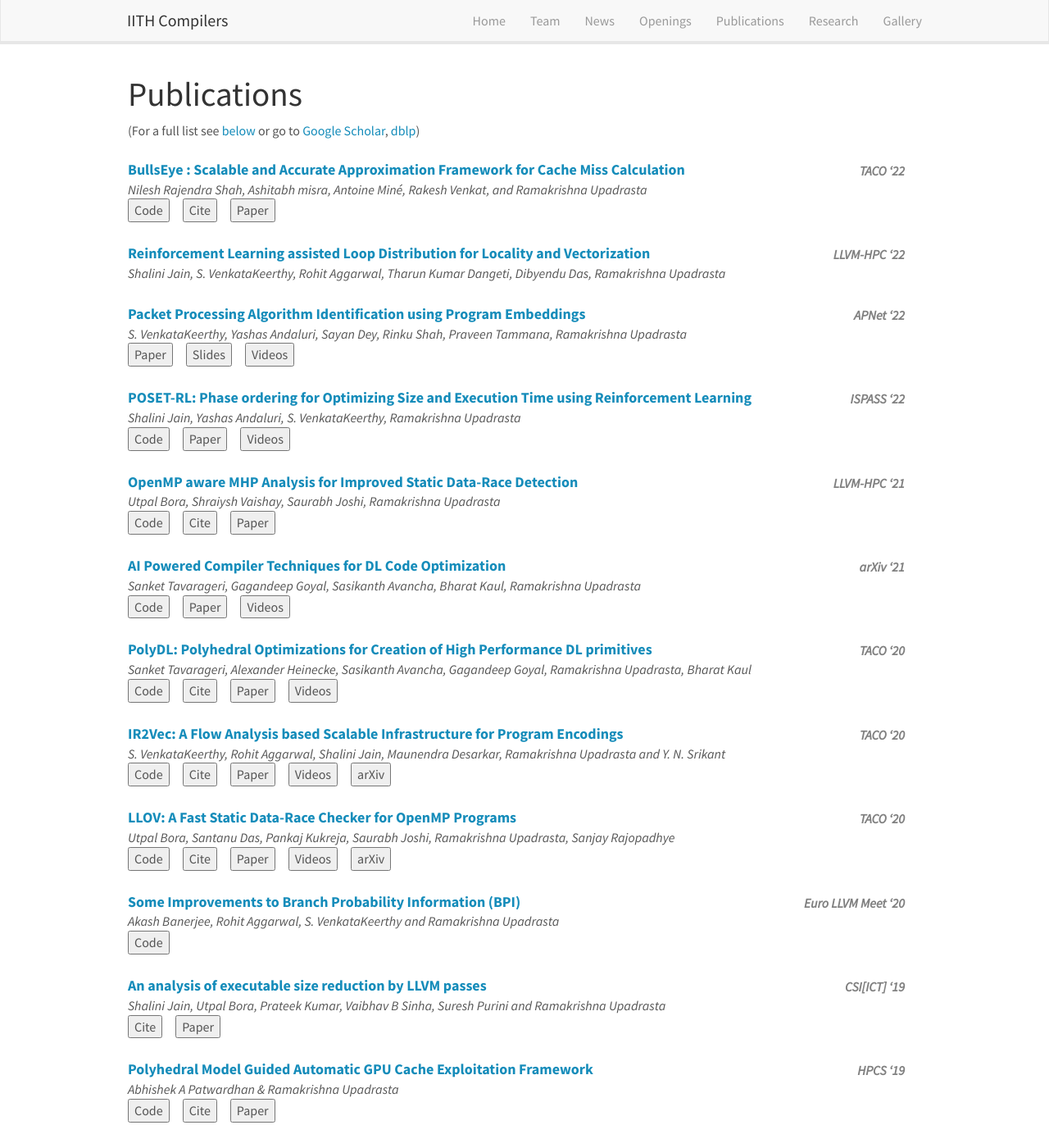
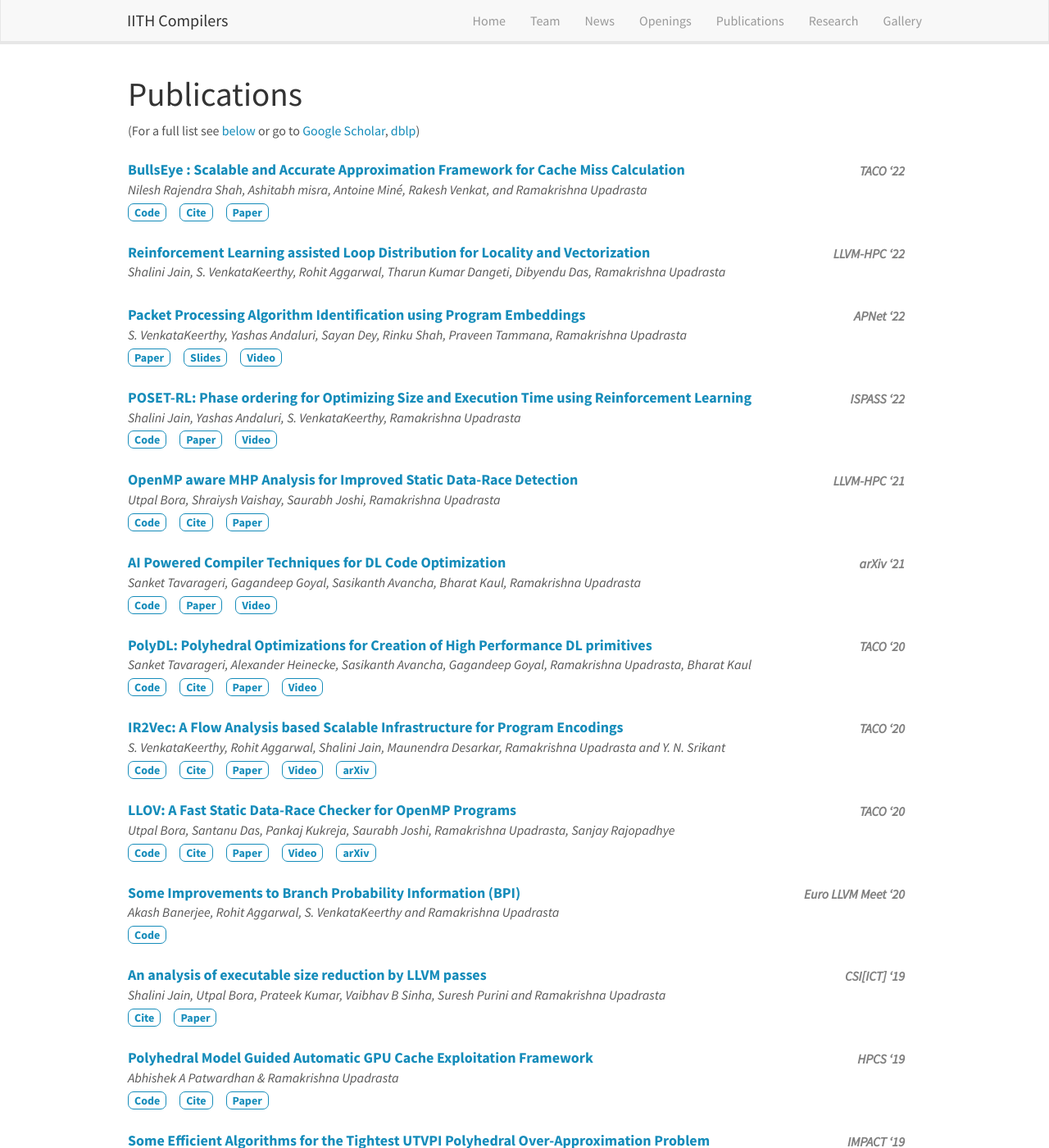
Before and after one commit to utpalbora/compilers.cse.iith.ac.in, a Jekyll site: the page built from _pages/publications.md, in a window 1280 px wide and 1400 px high. Shown: the whole window at 82% size. Built offline with Jekyll 4.4.1, drawn with Linux system fonts in a browser that asks for light colours; nearby versions of some CDN libraries; some of the changed text lies outside the part shown.

Commit message:
Styling publications page

```diff
--- a/_pages/publications.md
+++ b/_pages/publications.md
@@ -68,32 +68,31 @@ permalink: /publications/
   </div>
 
   <div>
-  <p style="margin:0;padding:0;border:0;"><em>{{ publi.authors }}</em></p>
+  <p style="margin:0;padding:0;border:0;padding-bottom:3px;"><em>{{ publi.authors }}</em></p>
   </div>
-
 
   <div style="display:inline;" >
   <nobr>
   {% if publi.github_link != "" %}
-  <button onclick="window.location.href='{{publi.github_link }}'">Code</button>&nbsp;&nbsp;&nbsp;&nbsp;
+  <a class=badge href="{{publi.github_link}}">Code</a>&nbsp;&nbsp;&nbsp;&nbsp;
   {% endif %}
   {% if publi.citation != "" %}
-  <button onclick="window.location.href='{{publi.citation }}'">Cite</button>&nbsp;&nbsp;&nbsp;&nbsp;
+  <a class=badge href="{{publi.citation}}">Cite</a>&nbsp;&nbsp;&nbsp;&nbsp;
   {% endif %}
   {% if publi.paper_link != "" %}
-  <button onclick="window.location.href='{{publi.paper_link }}'">Paper</button>&nbsp;&nbsp;&nbsp;&nbsp;
+  <a class=badge href="{{publi.paper_link}}">Paper</a>&nbsp;&nbsp;&nbsp;&nbsp;
   {% endif %}
   {% if publi.poster_link !="" %}
-  <button onclick="window.location.href='{{publi.poster_link }}'">Poster</button>&nbsp;&nbsp;&nbsp;&nbsp;
+  <a class=badge href="{{publi.poster_link}}">Poster</a>&nbsp;&nbsp;&nbsp;&nbsp;
   {% endif %}
   {% if publi.slides_link != "" %}
-  <button onclick="window.location.href='{{publi.slides_link }}'">Slides</button>&nbsp;&nbsp;&nbsp;&nbsp;
+  <a class=badge href="{{publi.slides_link}}">Slides</a>&nbsp;&nbsp;&nbsp;&nbsp;
   {% endif %}
   {% if publi.videos_link != "" %}
-  <button onclick="window.location.href='{{publi.videos_link }}'">Videos</button>&nbsp;&nbsp;&nbsp;&nbsp;
+  <a class=badge href="{{publi.videos_link}}">Video</a>&nbsp;&nbsp;&nbsp;&nbsp;
   {% endif %}
   {% if publi.arxiv_link != "" %}
-  <button onclick="window.location.href='{{publi.arxiv_link }}'">arXiv</button>&nbsp;&nbsp;&nbsp;&nbsp;
+  <a class=badge href="{{publi.arxiv_link}}">arXiv</a>&nbsp;&nbsp;&nbsp;&nbsp;
   {% endif %}
   </nobr>
   </div>
--- a/_sass/bootstrap/_badges.scss
+++ b/_sass/bootstrap/_badges.scss
@@ -10,13 +10,17 @@
   padding: 3px 7px;
   font-size: $font-size-small;
   font-weight: $badge-font-weight;
-  color: $badge-color;
+  color: $badge-bg;
   line-height: $badge-line-height;
   vertical-align: middle;
   white-space: nowrap;
   text-align: center;
-  background-color: $badge-bg;
+  background-color: #fff;
+  border-color: $badge-bg;
   border-radius: $badge-border-radius;
+  border-style: solid;
+  border-width: 1.5px;
+  font-weight: bold;
 
   // Empty badges collapse automatically (not available in IE8)
   &:empty {
@@ -66,3 +70,10 @@ a.badge {
     cursor: pointer;
   }
 }
+
+.badge:hover {
+  color: $badge-link-hover-color;
+  text-decoration: none;
+  cursor: pointer;
+  background-color: $badge-bg;
+}
--- a/_sass/bootstrap/_variables.scss
+++ b/_sass/bootstrap/_variables.scss
@@ -770,6 +770,7 @@ $well-border:                 darken($well-bg, 7%) !default;
 //##
 
 $badge-color:                 #fff !default;
+$badge-font-color:            #0000;
 //** Linked badge text color on hover
 $badge-link-hover-color:      #fff !default;
 $badge-bg:                    $brand-primary !default;
@@ -781,7 +782,7 @@ $badge-active-bg:             #fff !default;
 
 $badge-font-weight:           normal !default;
 $badge-line-height:           1 !default;
-$badge-border-radius:         10px !default;
+$badge-border-radius:         7px !default;
 
 
 //== Breadcrumbs
```
